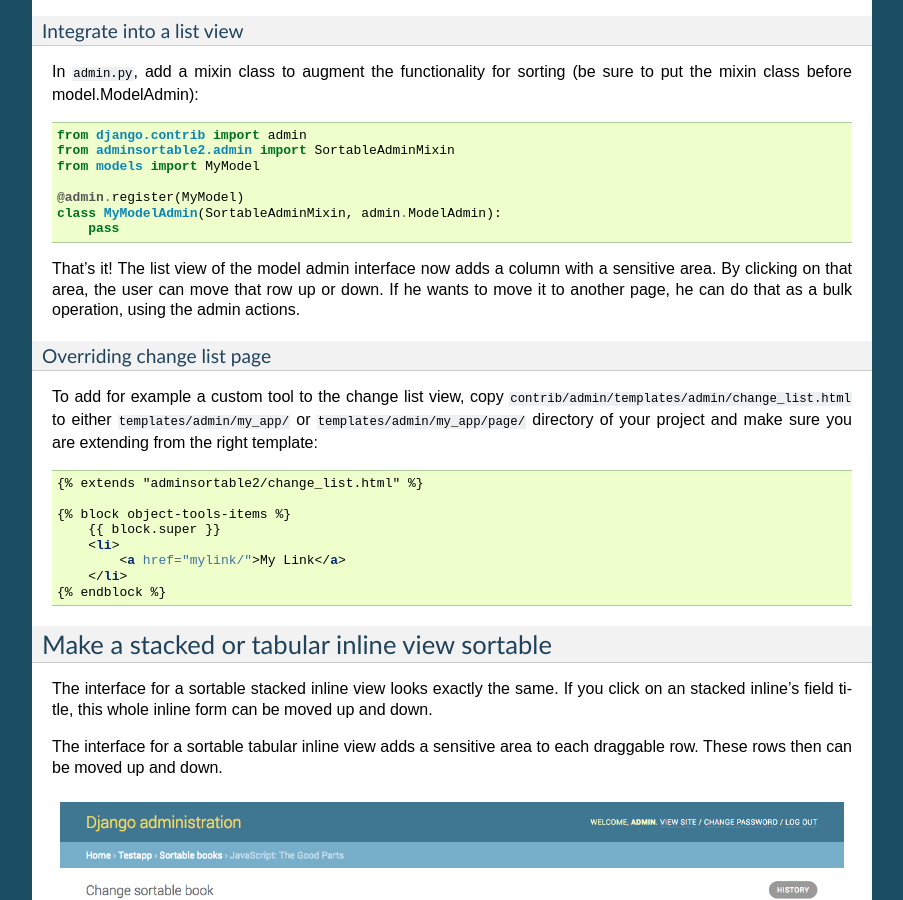
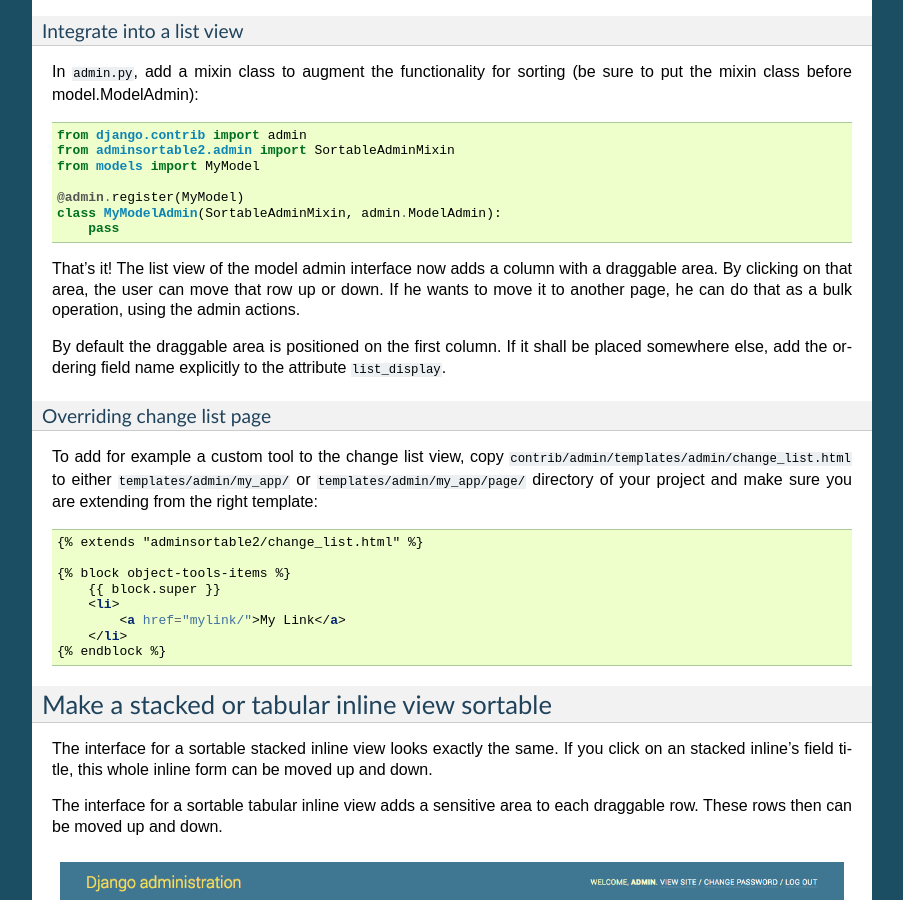
Before and after one commit to jrief/django-admin-sortable2, a Sphinx documentation site: the page built from docs/source/usage.rst, in a window 1280 px wide and 900 px high, scrolled down 1901 px. Shown: the whole window, without its empty margins (198-1101 px from the left). Built offline with Sphinx 7.4.7, drawn with Linux system fonts in a browser that asks for light colours.

Commit message:
Allow to specify the ordering column

```diff
--- a/docs/source/changelog.rst
+++ b/docs/source/changelog.rst
@@ -4,10 +4,13 @@
 Release history
 ===============
 
+0.6.12
+------
+* Fixes #155: Sortable column not the first field.
 
 0.6.11
 ------
-* Fixes Issue #147: Use current admin site name instead of 'admin'.
+* Fixes #147: Use current admin site name instead of 'admin'.
 * Fixes #122: Columns expand continuously with each sort.
 
 0.6.9 and 0.6.10
--- a/docs/source/usage.rst
+++ b/docs/source/usage.rst
@@ -96,9 +96,12 @@ mixin class before model.ModelAdmin):
 	class MyModelAdmin(SortableAdminMixin, admin.ModelAdmin):
 	    pass
 
-That's it! The list view of the model admin interface now adds a column with a sensitive area.
+That's it! The list view of the model admin interface now adds a column with a draggable area.
 By clicking on that area, the user can move that row up or down. If he wants to move it to another
 page, he can do that as a bulk operation, using the admin actions.
+
+By default the draggable area is positioned on the first column. If it shall be placed somewhere else,
+add the ordering field name explicitly to the attribute ``list_display``.
 
 
 Overriding change list page
```
